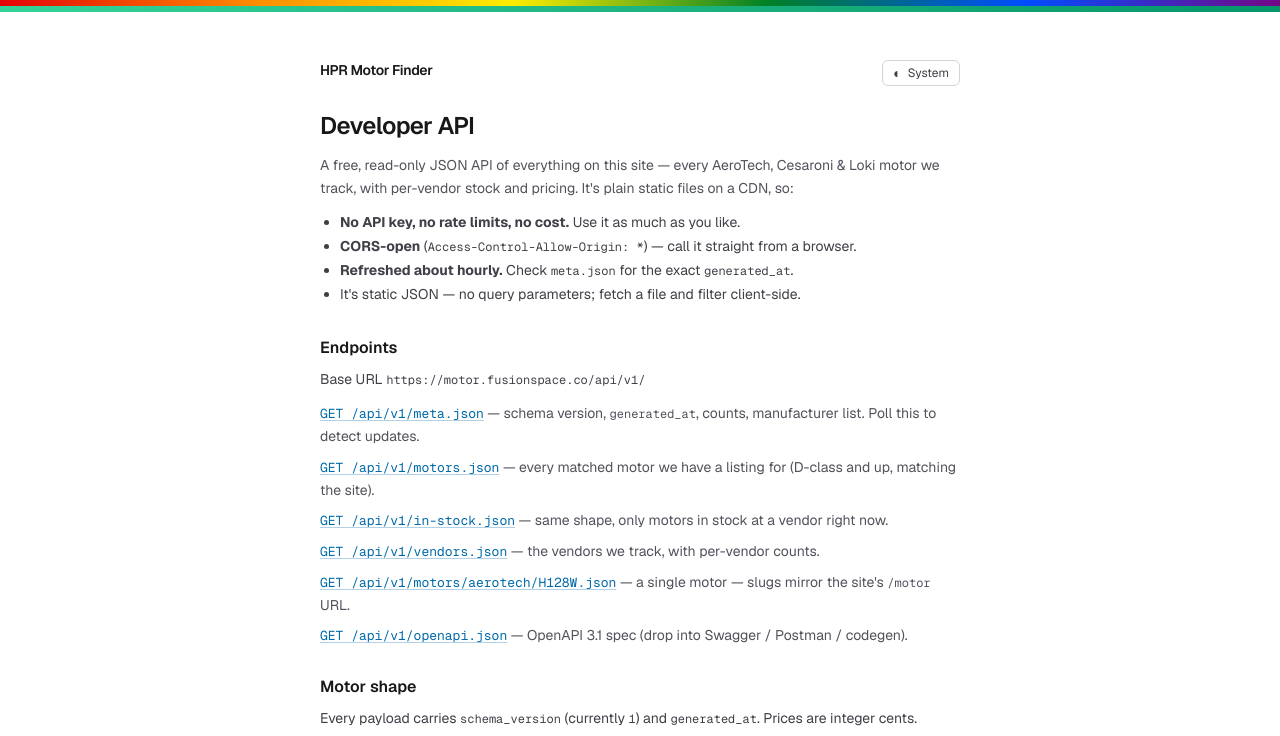
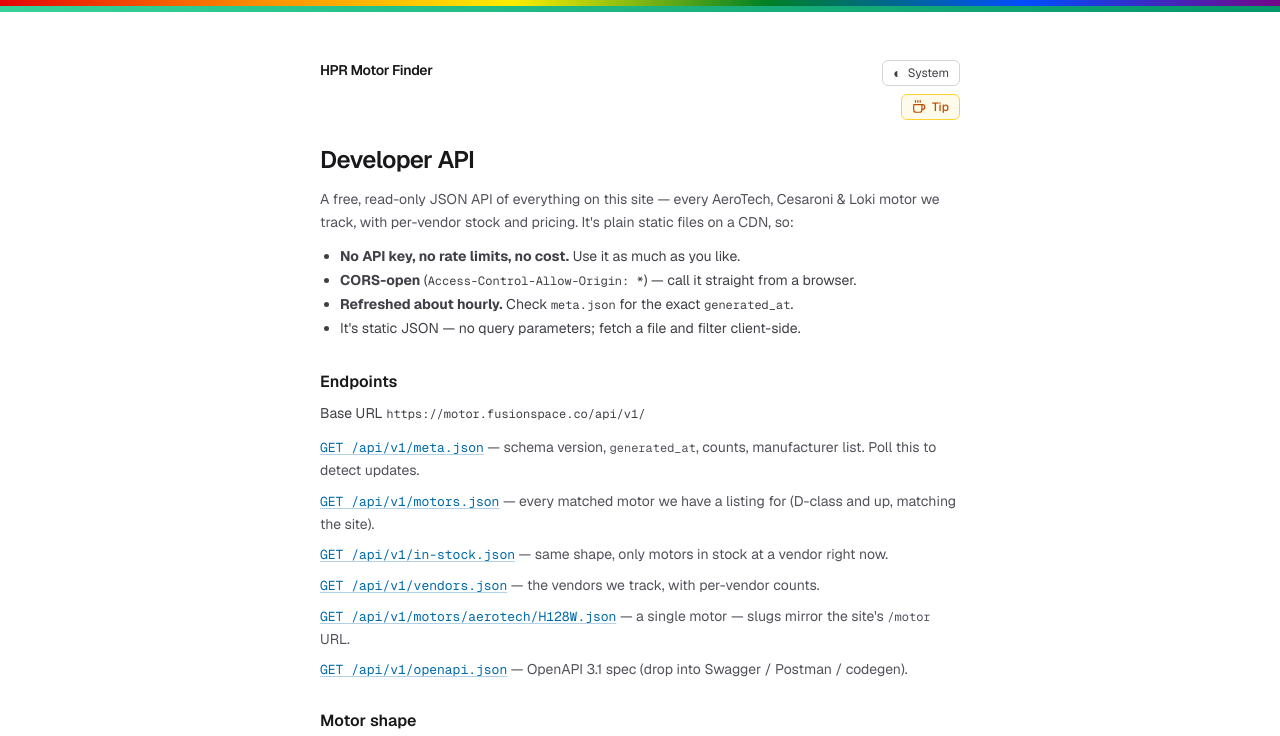
Before and after one commit to nrdptel/Hobby-Rocket-Motor-Finder, a Next.js app in the folder frontend/: page /api in a window 1280 px wide. Shown: the top 736 px of the page. Built offline with nearby package versions, Linux system fonts and the light colour scheme; no server answers.

Commit message:
header: re-enable Ko-fi Tip button

```diff
--- a/frontend/app/components/SiteHeader.tsx
+++ b/frontend/app/components/SiteHeader.tsx
@@ -1,6 +1,7 @@
 import Link from "next/link";
 
 import { ApiButton } from "./ApiButton";
+import { KofiButton } from "./KofiButton";
 import { ThemeToggle } from "./ThemeToggle";
 
 /** Slim top bar (brand → home + theme toggle) for the pages that aren't the
@@ -21,7 +22,10 @@ export function SiteHeader({ apiButton = true }: { apiButton?: boolean }) {
       </Link>
       <div className="flex flex-col items-end gap-2">
         <ThemeToggle />
-        {apiButton && <ApiButton />}
+        <div className="flex items-center gap-2">
+          {apiButton && <ApiButton />}
+          <KofiButton />
+        </div>
       </div>
     </div>
   );
--- a/frontend/app/page.tsx
+++ b/frontend/app/page.tsx
@@ -31,6 +31,7 @@ import { Methodology } from "./components/Methodology";
 import { SnapshotTime } from "./components/SnapshotTime";
 import { StatusBadge } from "./components/StatusBadge";
 import { ApiButton } from "./components/ApiButton";
+import { KofiButton } from "./components/KofiButton";
 import { ThemeToggle } from "./components/ThemeToggle";
 
 // Fully static — NOT ISR. The snapshot is bundled at build time and only changes
@@ -198,7 +199,10 @@ export default async function Home() {
             <PlanOrderButton />
             <ThemeToggle />
           </div>
-          <ApiButton />
+          <div className="flex items-center gap-2">
+            <ApiButton />
+            <KofiButton />
+          </div>
         </div>
       </header>
 
```
